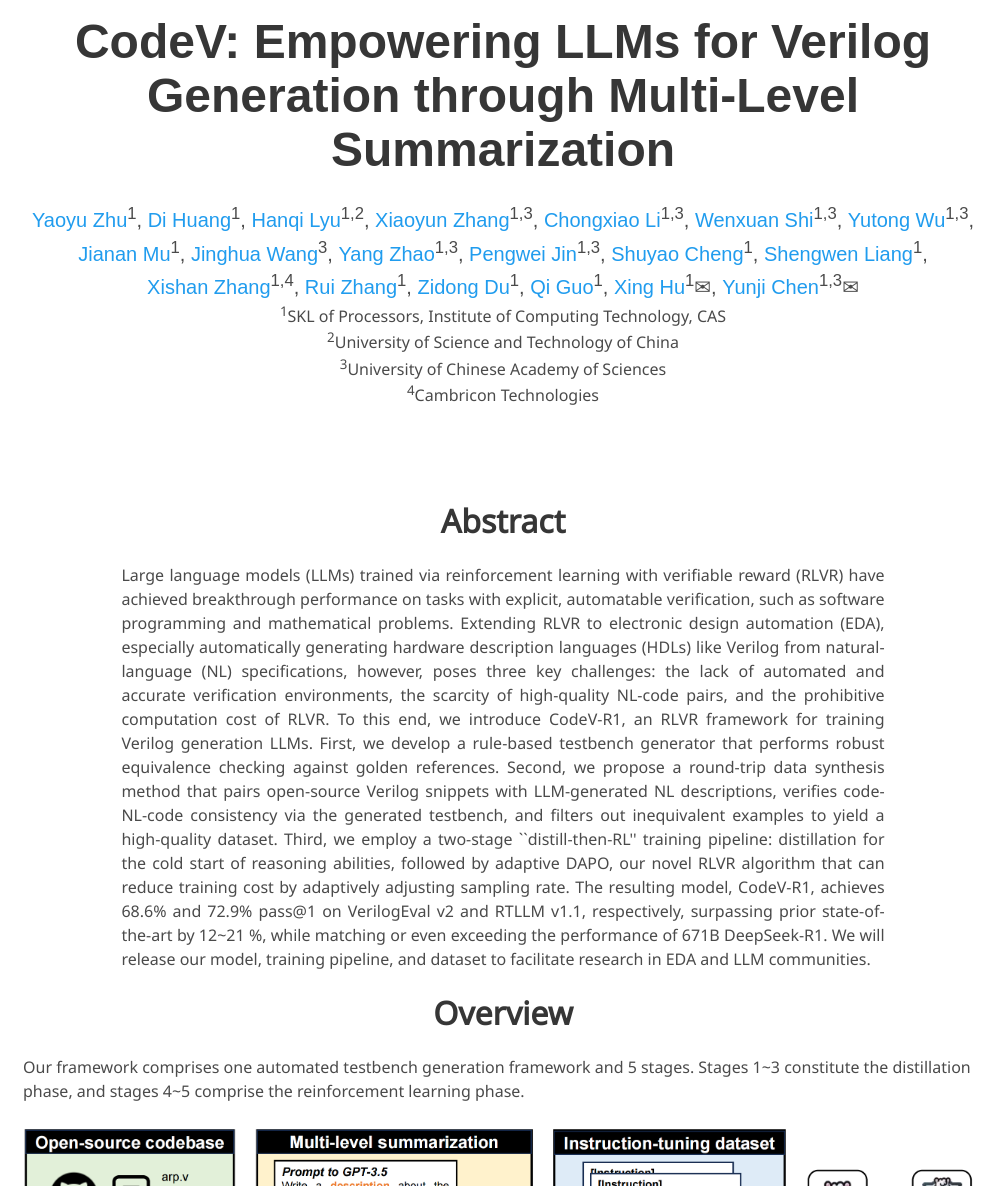
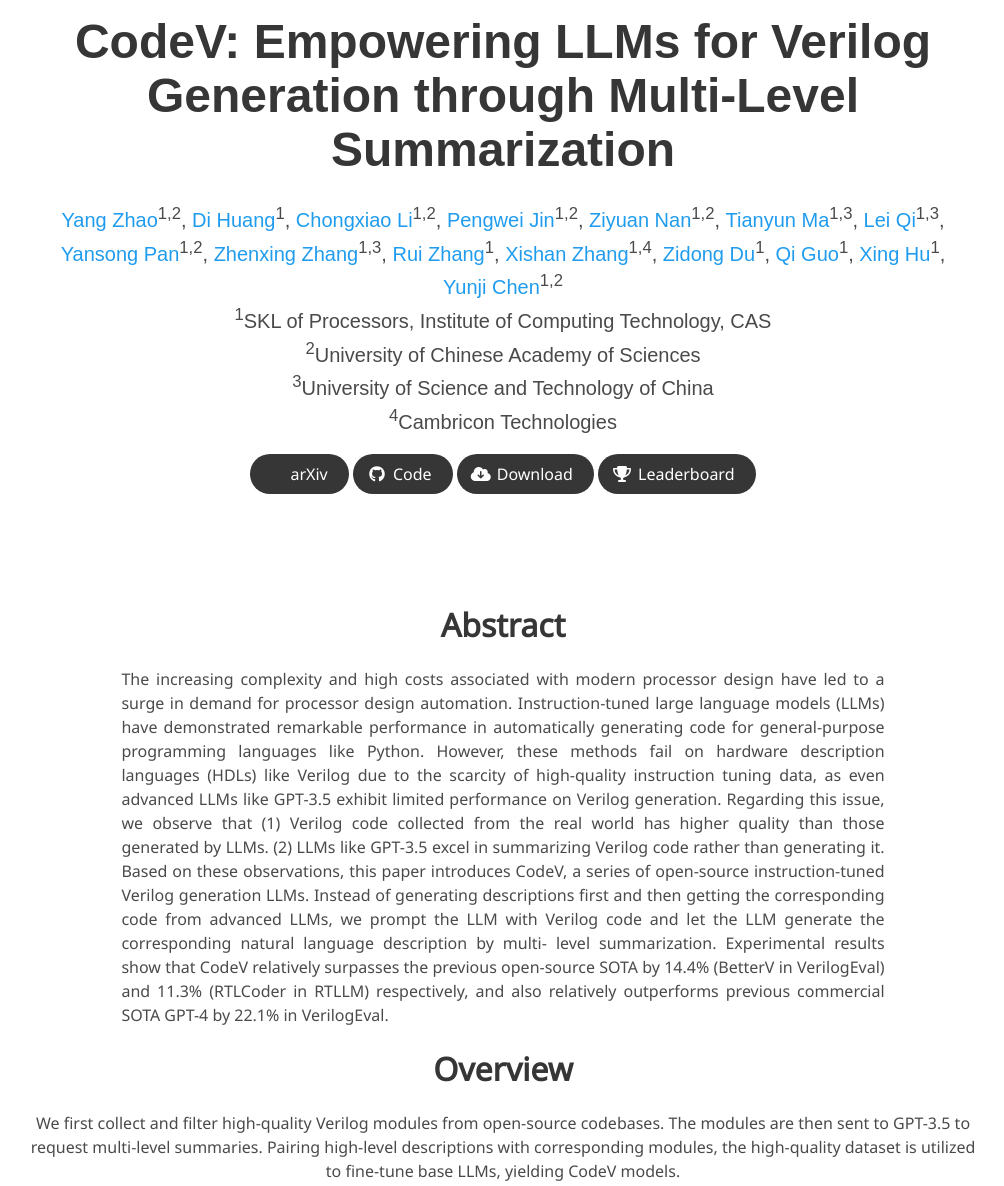
Before and after one commit to IPRC-DIP/CodeV, a plain HTML site: page index.html in a window 1280 px wide. Shown: the part 33-1219 px from the top of the page, without its empty margins (137-1141 px from the left). Drawn offline with nearby package versions, Linux system fonts and the light colour scheme; some icons are missing; a web font is replaced by a local one.

Commit message:
Revert "Update index.html"
This reverts commit ffc152fc4c1e266bd70f045b3a9fe736f4a1a9a1.

```diff
--- a/index.html
+++ b/index.html
@@ -3,10 +3,10 @@
 
 <head>
   <meta charset="utf-8">
-  <meta name="description" content="CodeV-R1: Reasoning-Enhanced Verilog Generation">
+  <meta name="description" content="CodeV: Empowering LLMs for Verilog Generation through Multi-Level Summarization">
   <meta name="keywords" content="Language Language Model, Program synthesis">
   <meta name="viewport" content="width=device-width, initial-scale=1">
-  <title>CodeV-R1: Reasoning-Enhanced Verilog Generation</title>
+  <title>CodeV: Empowering LLMs for Verilog Generation through Multi-Level Summarization</title>
 
   <!-- Global site tag (gtag.js) - Google Analytics -->
   <script async src="https://www.googletagmanager.com/gtag/js?id=G-PYVRSFMDRL"></script>
@@ -57,49 +57,35 @@
             </h1>
             <div class="is-size-5 publication-authors">
               <span class="author-block">
-                <a>Yaoyu Zhu</a><sup>1</sup>,
+                <a>Yang Zhao</a><sup>1,2</sup>,</span>
+              <span class="author-block">
+                <a>Di Huang</a><sup>1</sup>,</span>
+              <span class="author-block">
+                <a>Chongxiao Li</a><sup>1,2</sup>,
               </span>
               <span class="author-block">
-                <a>Di Huang</a><sup>1</sup>,
+                <a>Pengwei Jin</a><sup>1,2</sup>,
               </span>
               <span class="author-block">
-                <a>Hanqi Lyu</a><sup>1,2</sup>,
+                <a>Ziyuan Nan</a><sup>1,2</sup>,
               </span>
               <span class="author-block">
-                <a>Xiaoyun Zhang</a><sup>1,3</sup>,
+                <a>Tianyun Ma</a><sup>1,3</sup>,
               </span>
               <span class="author-block">
-                <a>Chongxiao Li</a><sup>1,3</sup>,
+                <a>Lei Qi</a><sup>1,3</sup>,
               </span>
               <span class="author-block">
-                <a>Wenxuan Shi</a><sup>1,3</sup>,
+                <a>Yansong Pan</a><sup>1,2</sup>,
               </span>
               <span class="author-block">
-                <a>Yutong Wu</a><sup>1,3</sup>,
+                <a>Zhenxing Zhang</a><sup>1,3</sup>,
               </span>
               <span class="author-block">
-                <a>Jianan Mu</a><sup>1</sup>,
-              </span>
-              <span class="author-block">
-                <a>Jinghua Wang</a><sup>3</sup>,
-              </span>
-              <span class="author-block">
-                <a>Yang Zhao</a><sup>1,3</sup>,
-              </span>
-              <span class="author-block">
-                <a>Pengwei Jin</a><sup>1,3</sup>,
-              </span>
-              <span class="author-block">
-                <a>Shuyao Cheng</a><sup>1</sup>,
-              </span>
-              <span class="author-block">
-                <a>Shengwen Liang</a><sup>1</sup>,
+                <a>Rui Zhang</a><sup>1</sup>,
               </span>
               <span class="author-block">
                 <a>Xishan Zhang</a><sup>1,4</sup>,
-              </span>
-              <span class="author-block">
-                <a>Rui Zhang</a><sup>1</sup>,
               </span>
               <span class="author-block">
                 <a>Zidong Du</a><sup>1</sup>,
@@ -108,23 +94,24 @@
                 <a>Qi Guo</a><sup>1</sup>,
               </span>
               <span class="author-block">
-                <a>Xing Hu</a><sup>1</sup><span class="symbol">✉</span>,
+                <a>Xing Hu</a><sup>1</sup>,
               </span>
               <span class="author-block">
-                <a>Yunji Chen</a><sup>1,3</sup><span class="symbol">✉</span>
+                <a>Yunji Chen</a><sup>1,2</sup>
               </span>
             </div>
 
-            <div class="affiliations">
-              <span class="author-block"><sup>1</sup>SKL of Processors, Institute of Computing Technology, CAS</span><br>
-              <span class="author-block"><sup>2</sup>University of Science and Technology of China</span><br>
-              <span class="author-block"><sup>3</sup>University of Chinese Academy of Sciences</span><br>
+            <div class="is-size-5 publication-authors">
+              <span class="author-block"><sup>1</sup>SKL of Processors, Institute of Computing Technology,
+                CAS</span><br>
+              <span class="author-block"><sup>2</sup>University of Chinese Academy of Sciences</span><br>
+              <span class="author-block"><sup>3</sup>University of Science and Technology of China</span><br>
               <span class="author-block"><sup>4</sup>Cambricon Technologies</span>
             </div>
 
-            <!-- <div class="column has-text-centered">
+            <div class="column has-text-centered">
               <div class="publication-links">
-                <!-- PDF Link. ->
+                <!-- PDF Link. -->
                 <span class="link-block">
                   <a href="https://arxiv.org/abs/2407.10424" class="external-link button is-normal is-rounded is-dark">
                     <span class="icon">
@@ -133,7 +120,7 @@
                     <span>arXiv</span>
                   </a>
                 </span>
-                <!-- Code Link. ->
+                <!-- Code Link. -->
                 <span class="link-block">
                   <a href="https://github.com/iprc-dip/CodeV" class="external-link button is-normal is-rounded is-dark">
                     <span class="icon">
@@ -142,7 +129,7 @@
                     <span>Code</span>
                   </a>
                 </span>
-                <!-- Model Link. ->
+                <!-- Raw data Link-->
                 <span class="link-block">
                   <a href="https://huggingface.co/yang-z"
                     class="external-link button is-normal is-rounded is-dark">
@@ -152,7 +139,7 @@
                     <span>Download</span>
                   </a>
                 </span>
-                <!-- Raw data Link. ->
+                <!-- Raw data Link-->
                 <span class="link-block">
                   <a href="https://iprc-dip.github.io/Chip-Design-LLM-Zoo/"
                     class="external-link button is-normal is-rounded is-dark">
@@ -162,7 +149,7 @@
                     <span>Leaderboard</span>
                   </a>
                 </span>
-              </div> -->
+              </div>
             </div>
           </div>
         </div>
@@ -178,53 +165,42 @@
           <h2 class="title is-3">Abstract</h2>
           <div class="content has-text-justified">
             <p>
-              Large language models (LLMs) trained via reinforcement learning with verifiable reward (RLVR) have
-              achieved breakthrough performance on tasks with explicit, automatable verification, such as software
-              programming and mathematical problems. Extending RLVR to electronic design automation (EDA),
-              especially automatically generating hardware description languages (HDLs) like Verilog from natural-language (NL) specifications, however, poses three key challenges: the lack of automated and
-              accurate verification environments, the scarcity of high-quality NL-code pairs, and the prohibitive
-              computation cost of RLVR. To this end, we introduce CodeV-R1, an RLVR framework for training Verilog
-              generation LLMs. First, we develop a rule-based testbench generator that performs robust
-              equivalence checking against golden references. Second, we propose a round-trip data synthesis
-              method that pairs open-source Verilog snippets with LLM-generated NL descriptions, verifies code-
-              NL-code consistency via the generated testbench, and filters out inequivalent examples to yield a
-              high-quality dataset. Third, we employ a two-stage ``distill-then-RL'' training pipeline: distillation for
-              the cold start of reasoning abilities, followed by adaptive DAPO, our novel RLVR algorithm that can
-              reduce training cost by adaptively adjusting sampling rate. The resulting model, CodeV-R1,
-              achieves 68.6% and 72.9% pass@1 on VerilogEval v2 and RTLLM v1.1, respectively, surpassing prior
-              state-of-the-art by 12~21 %, while matching or even exceeding the performance of 671B DeepSeek-R1.
-              We will release our model, training pipeline, and dataset to facilitate research in EDA and LLM communities.
+              The increasing complexity and high costs associated with modern processor design
+              have led to a surge in demand for processor design automation. Instruction-tuned
+              large language models (LLMs) have demonstrated remarkable performance in
+              automatically generating code for general-purpose programming languages like
+              Python. However, these methods fail on hardware description languages (HDLs)
+              like Verilog due to the scarcity of high-quality instruction tuning data, as even
+              advanced LLMs like GPT-3.5 exhibit limited performance on Verilog generation.
+              Regarding this issue, we observe that (1) Verilog code collected from the real world
+              has higher quality than those generated by LLMs. (2) LLMs like GPT-3.5 excel in
+              summarizing Verilog code rather than generating it. Based on these observations,
+              this paper introduces CodeV, a series of open-source instruction-tuned Verilog
+              generation LLMs. Instead of generating descriptions first and then getting the
+              corresponding code from advanced LLMs, we prompt the LLM with Verilog code
+              and let the LLM generate the corresponding natural language description by multi-
+              level summarization. Experimental results show that CodeV relatively surpasses
+              the previous open-source SOTA by 14.4% (BetterV in VerilogEval) and 11.3%
+              (RTLCoder in RTLLM) respectively, and also relatively outperforms previous
+              commercial SOTA GPT-4 by 22.1% in VerilogEval.
             </p>
           </div>
         </div>
       </div>
       <!--/ Abstract. -->
       <!-- Overview. -->
-      <div class="columns">
+      <div class="columns is-centered has-text-centered">
         <div class="column">
-          <h2 class="title is-3 is-centered has-text-centered">Overview</h2>
+          <h2 class="title is-3">Overview</h2>
           <div class="content">
             <p>
-              Our framework comprises one automated testbench generation framework and 5 stages. Stages 1~3 constitute the distillation phase, and stages 4~5 comprise the reinforcement learning phase.
+              We first collect and filter high-quality Verilog modules
+              from open-source codebases. The modules are then sent to GPT-3.5 to request multi-level summaries.
+              Pairing high-level descriptions with corresponding modules, the high-quality dataset is utilized to
+              fine-tune base LLMs, yielding CodeV models.
             </p>
           </div>
           <img src="./static/images/overview.png">
-            <p>
-              <b>1. Code-to-NL</b>: Following prior work [codev, mgverilog], we collect Verilog code snippets from GitHub and use DeepSeek-V3 to produce corresponding natural-language summaries, creating an NL-code corpus with approximately 150K data samples.
-            </p>
-            <p>
-              <b>2. NL-to-Code</b>: Using DeepSeek-R1, we take each NL description from stage 1 and generate the "thought" as well as an Verilog code snippet, producing NL–thought–code triples.
-            </p>
-            <p>
-              <b>3. Difficulty Filtering and Supervised Fine-Tuning</b>: We first filter the dataset by removing any examples for which base LLMs (e.g., Qwen2.5-Coder-Instruct-7B/32B) can generate correct code in any of 5 attempts (correctness is verified using our automatically generated testbench). We then perform SFT on the base LLM to bootstrap their reasoning ability, yielding the distilled model, CodeV-R1-Distill. This stage uses approximately 87K examples.
-            </p>
-            <p>
-              <b>4. Equivalence Checking.</b> We use our automated testbench to verify equivalence between the original snippets and the newly generated snippets. Any non-equivalent pairs are discarded, while equivalent pairs are retained as high-quality data for subsequent RL training. After this filtering, approximately 87K examples remain.
-            </p>
-            <p>
-              <b>5. Difficulty Filtering and Reinforcement Learning.</b> We again filter the retained set by removing any examples where the distilled model CodeV-R1-Distill generates correct code in any of 5 attempts (as checked by the testbench). We then apply our adaptive DAPO algorithm, a novel RLVR algorithm, to further improve Verilog-generation performance, resulting in the final model, CodeV-R1.
-            </p>
-          </div>
         </div>
       </div>
       <!--/ Overview. -->
@@ -233,7 +209,7 @@
 
   <section class="section">
     <div class="container is-max-desktop">
-      <!-- <div class="columns is-centered">
+      <div class="columns is-centered">
         <div class="column">
           <div class="content">
             <h2 class="title is-3"> Multi-level Code Summarization</h2>
@@ -247,31 +223,25 @@
             </p>
           </div>
         </div>
-      </div> -->
+      </div>
 
       <div class="columns is-centered">
         <div class="column">
           <div class="content">
             <h2 class="title is-3"> Main Results </h2>
             <p>
-              We compares the main results of our CodeV-R1 with baseline methods on the VerilogEval v1/v2 and RTLLM v1.1/v2.0 benchmarks.
-              Here we present the results of our distilled model and RL model. For baseline comparisons, we manually tested GPT, DeepSeek, and Qwen models, while sourcing results from RTLCoder, BetterV, CodeV, and CraftRTL.
+              We compares the main results of our CodeV with baseline methods on the VerilogEval and RTLLM benchmarks. We test CodeLlama, DeepSeek-Coder, and CodeQwen on RTLLM, while other baseline results are sourced from RTLCoder or BetterV paper. For a fair comparison, we also evaluate our models trained on comparable-size datasets against RTLCoder.
             </p>
             <p>
-              Our CodeV-R1 model achieves 68.6% and 72.9% pass@1 accuracy on VerilogEval v2 and RTLLM v1.1, respectively. On RTLLM v1.1, it outperforms previous state-of-the-art models by approximately 20%, and surpasses the 671B DeepSeek-R1 on both RTLLM v1.1 and v2.0.
-            </p>
-            <p>The following two tables are results on VerilogEval v1 / RTLLM v1.1, and VerilogEval v2 / RTLLM v2.0.</p>
-            <img src="./static/images/result_v1.png">
-            <p>For VerilogEval v1 and RTLLM v1.1, we evaluate the models with *, while other results are sourced from their papers.</p>
-            <img src="./static/images/result_v2.png">
-            <p>For VerilogEval v2 and RTLLM v2.0, we evaluate all models in this table. The SR means Specification-to-RTL, while CC means Code Completion.</p>
+              Comparison of our CodeV models against various baseline models. Some data are missing due to the models being close-sourced and the data not being reported previously. The best results are highlighted in bold. In VerilogEval, CodeV outperforms all previous methods across all metrics, relatively surpassing previous open-source SOTA BetterV by 14.4% and GPT-4 by 22.1% on average. In RTLLM, CodeV relatively surpasses previous open-source SOTA RTLCoder by 11.3%.</p>
+            <img src="./static/images/result1.png">
             </p>
           </div>
         </div>
       </div>
 
 
-      <!-- <div class="columns is-centered">
+      <div class="columns is-centered">
         <div class="column">
           <div class="content">
             <h2 class="title is-3"> LLM-generated Verilog code </h2>
@@ -281,11 +251,11 @@
             </p>
           </div>
         </div>
-      </div> -->
+      </div>
 
       <!-- Method -->
 
-      <!-- <div class="columns is-centered">
+      <div class="columns is-centered">
         <div class="column is-full-width">
           <h2 class="title is-3">Quick Start</h2>
           <pre style="width: 100%; overflow: auto; background: none;">
@@ -306,7 +276,7 @@ print("Response:", response)
           </pre>
         </div>
       </div>
-    </div> -->
+    </div>
 
     <!-- <hr/> -->
     <!-- <section class="section" id="BibTeX"> -->
@@ -314,9 +284,15 @@ print("Response:", response)
         <div class="container content is-max-desktop">
             <h2 class="title is-3"> BibTex </h2>
               <pre>
-                <code class="nohighlight" style="background-color: transparent; color: black; font-family: monospace;">
-                  [TODO]
-                </code>
+  <code class="nohighlight" style="background-color: transparent; color: black; font-family: monospace;">@misc{zhao2024codevempoweringllmsverilog,
+    title={CodeV: Empowering LLMs for Verilog Generation through Multi-Level Summarization},
+    author={Yang Zhao and Di Huang and Chongxiao Li and Pengwei Jin and Ziyuan Nan and Tianyun Ma and Lei Qi and Yansong Pan and Zhenxing Zhang and Rui Zhang and Xishan Zhang and Zidong Du and Qi Guo and Xing Hu and Yunji Chen},
+    year={2024},
+    eprint={2407.10424},
+    archivePrefix={arXiv},
+    primaryClass={cs.PL},
+    url={https://arxiv.org/abs/2407.10424},
+  }</code>
               </pre>
       </div>
       <!-- </section> -->
```
